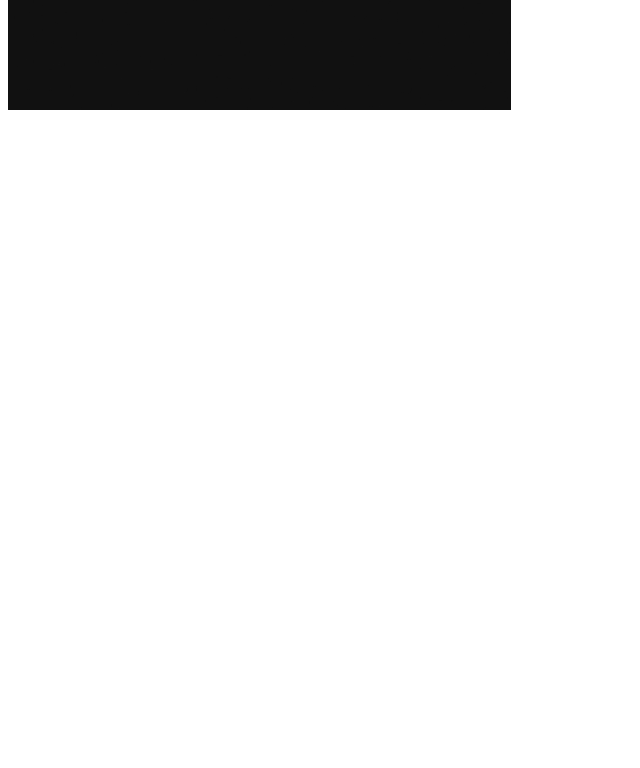
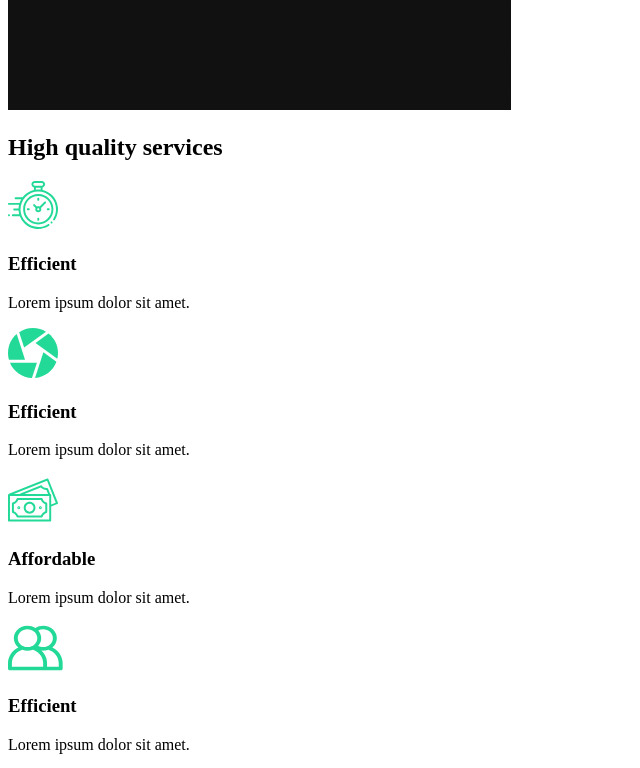
Before and after one commit to FMularski/react-capture, a React (Create React App) app: page / in a window 1280 px wide. Shown: the part 860-1628 px from the top of the page, without its empty margins (0-640 px from the left). Before the commit the page ends 982 px from the top, so only its background shows below. Built offline with nearby package versions, Linux system fonts and the light colour scheme.

Commit message:
created raw services section

```diff
--- /dev/null
+++ b/src/components/ServicesSection.js
@@ -0,0 +1,50 @@
+import clock from '../img/clock.svg';
+import diaphragm from '../img/diaphragm.svg';
+import money from '../img/money.svg';
+import teamwork from '../img/teamwork.svg';
+import home2 from '../img/home2.png';
+
+const ServicesSection = () => {
+    return (
+        <div className="services">
+            <div className="description">
+                <h2>High <span>quality</span> services</h2>
+                <div className="cards">
+                    <div className="card">
+                        <div class="icon">
+                            <img src={clock} alt="" />
+                            <h3>Efficient</h3>
+                        </div>
+                        <p>Lorem ipsum dolor sit amet.</p>
+                    </div>
+                    <div className="card">
+                        <div class="icon">
+                            <img src={diaphragm} alt="" />
+                            <h3>Efficient</h3>
+                        </div>
+                        <p>Lorem ipsum dolor sit amet.</p>
+                    </div>
+                    <div className="card">
+                        <div class="icon">
+                            <img src={money} alt="" />
+                            <h3>Affordable</h3>
+                        </div>
+                        <p>Lorem ipsum dolor sit amet.</p>
+                    </div>
+                    <div className="card">
+                        <div class="icon">
+                            <img src={teamwork} alt="" />
+                            <h3>Efficient</h3>
+                        </div>
+                        <p>Lorem ipsum dolor sit amet.</p>
+                    </div>
+                </div>
+            </div>
+            <div className="image">
+                <img src={home2} alt="home" />
+            </div>
+        </div>
+    )
+}
+
+export default ServicesSection;
--- a/src/pages/AboutUs.js
+++ b/src/pages/AboutUs.js
@@ -1,8 +1,12 @@
 import AboutSection from "../components/AboutSection";
+import ServicesSection from "../components/ServicesSection";
 
 const AboutUs = () => {
     return (
-        <AboutSection />
+        <div>
+            <AboutSection />
+            <ServicesSection />
+        </div>
     )
 }
 
```
